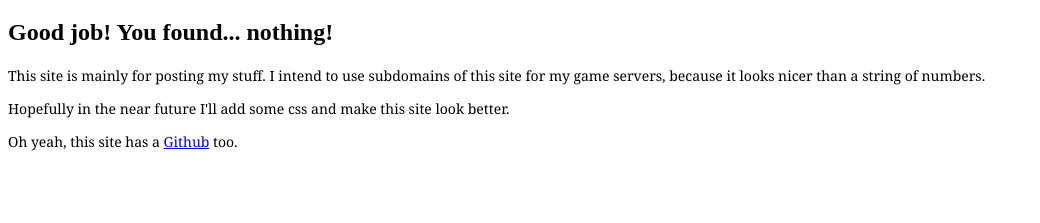
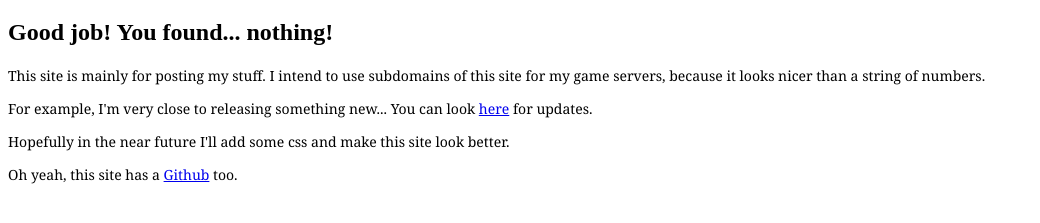
Before and after one commit to IIJJ22GG/iijj22ggs-website, a plain HTML site: page index.html in a window 1280 px wide. Shown: the part 61-284 px from the top of the page, without its empty margins (0-1040 px from the left). Drawn offline with Linux system fonts and the light colour scheme.

Commit message:
Hint hint, I guess...

```diff
--- a/index.html
+++ b/index.html
@@ -19,6 +19,7 @@ p {font-family:Georgia, serif;font-size:14px;font-style:normal;font-weight:norma
 <h1>Wow, you made it to my web page!</h1>
 <h2>Good job! You found... nothing!<h2>
 <p>This site is mainly for posting my stuff. I intend to use subdomains of this site for my game servers, because it looks nicer than a string of numbers.</p>
+<p>For example, I'm very close to releasing something new... You can look <a href=https://www.planetminecraft.com/member/iijj22gg/>here</a> for updates.</p>
 <p>Hopefully in the near future I'll add some css and make this site look better.</p>
 <p>Oh yeah, this site has a <a href=https://github.com/IIJJ22GG/iijj22ggs-website>Github</a> too.</p>
 </body>
```
